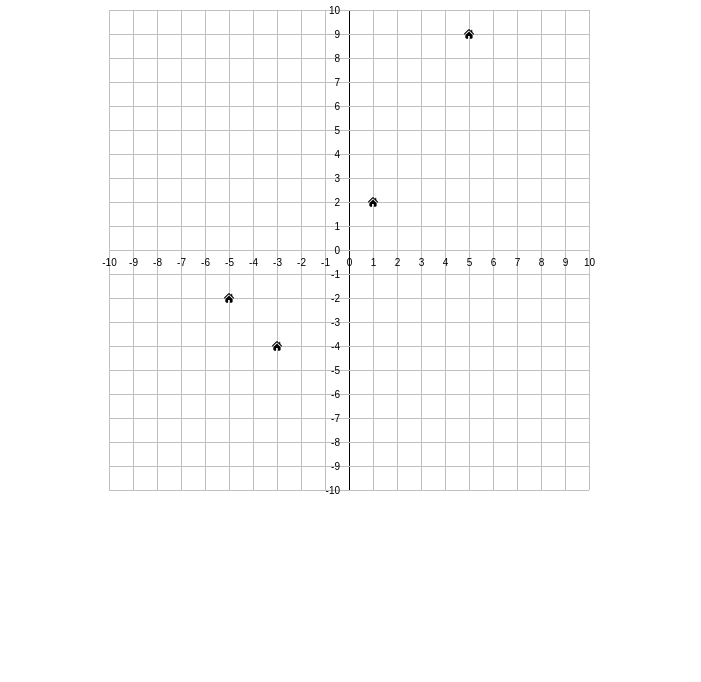
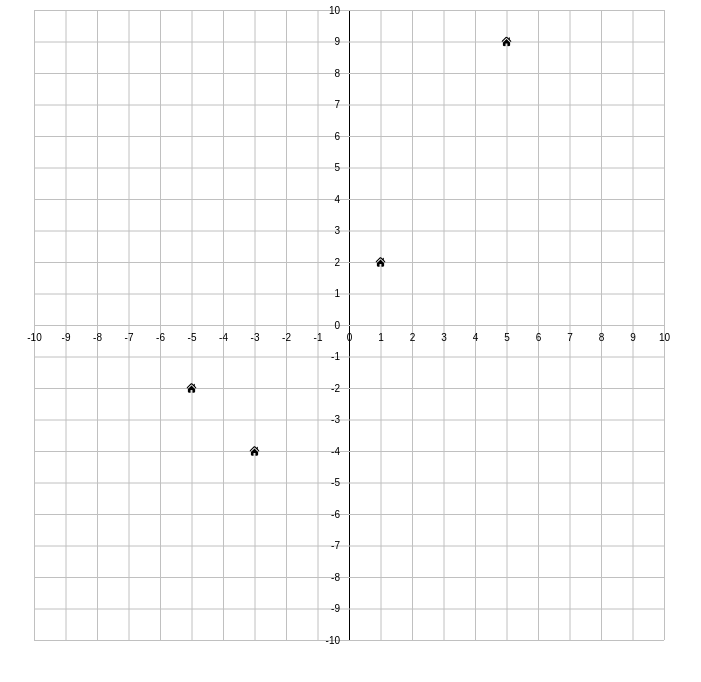
Before and after one commit to commanderking/math-tools, a React (Create React App) app: page / in a window 1280 px wide. Shown: the top 682 px of the page, without its empty margins (291-992 px from the left). Built offline with nearby package versions, Linux system fonts and the light colour scheme.

Commit message:
make hoverable areas more react like

```diff
--- a/src/components/coordinateGrid/CoordinateGridContainer.tsx
+++ b/src/components/coordinateGrid/CoordinateGridContainer.tsx
@@ -1,4 +1,4 @@
-import React, { useRef, useEffect } from "react";
+import React, { useRef, useEffect, useState } from "react";
 import * as d3 from "d3";
 import homeIcon from "../../home-icon.svg";
 
@@ -52,8 +52,8 @@ const CoordinateGridContainer = ({
     { x: -5, y: -2 },
     { x: -3, y: -4 },
   ],
-  gridHeight = 500,
-  gridWidth = 500,
+  gridHeight = 650,
+  gridWidth = 650,
   xDomain = [-10, 10],
   xTicks = 20,
   yDomain = [-10, 10],
@@ -68,8 +68,6 @@ const CoordinateGridContainer = ({
 
   const padding = 10;
 
-  useEffect(() => {
-    const grid = d3.select(ref.current);
   const xScale = d3
     .scaleLinear()
     .domain(xDomain)
@@ -79,6 +77,9 @@ const CoordinateGridContainer = ({
     .scaleLinear()
     .domain(yDomain)
     .range([gridHeight - padding, padding]);
+
+  useEffect(() => {
+    const grid = d3.select(ref.current);
 
     // Define the axes
     const yAxis = d3.axisLeft(yScale);
@@ -144,30 +145,38 @@ const CoordinateGridContainer = ({
       const newData = [...data, d];
       renderIconData(newData);
     }
+  }, []);
 
   const coordinates = createCoordinates(xDomain, yDomain);
 
-    grid
-      .selectAll("circle")
-      .data(coordinates)
-      .enter()
-      .append("circle")
-      .attr("cx", function (d: any) {
-        return xScale(d.x);
-      })
-      .attr("cy", function (d: any) {
-        return yScale(d.y);
-      })
-      .attr("r", 5)
-      .attr("fill", "transparent")
-      .on("mouseover", handleCoordinateMouseover)
-      .on("mouseout", handleCoordinateMouseout)
-      .on("click", handleCoordinateClick);
-  }, []);
+  const getCoordinateKey = (coordinate: { x: number; y: number }) => {
+    return `${coordinate.x}-${coordinate.y}`;
+  };
 
+  const fillCircle = (e: any) => {
+    e.target.style.fill = "orange";
+  };
+
+  const removeCircle = (e: any) => {
+    e.target.style.fill = "transparent";
+  };
   return (
-    <svg style={{ width: "500px", height: "500px" }}>
-      <g id={id} ref={ref}></g>
+    <svg style={{ width: "650px", height: "650px" }}>
+      <g id={id} ref={ref}>
+        {coordinates.map((coordinate: any) => {
+          return (
+            <circle
+              key={getCoordinateKey(coordinate)}
+              cx={xScale(coordinate.x)}
+              cy={yScale(coordinate.y)}
+              r={10}
+              fill="transparent"
+              onMouseOver={fillCircle}
+              onMouseOut={removeCircle}
+            ></circle>
+          );
+        })}
+      </g>
     </svg>
   );
 };
```
Also changed, not shown: src/components/coordinateGrid/CoordinateGridContainerD.tsx (renamed from src/components/CoordinateGridContainerD.tsx). Lines whose indentation alone changed are shown as unchanged.
